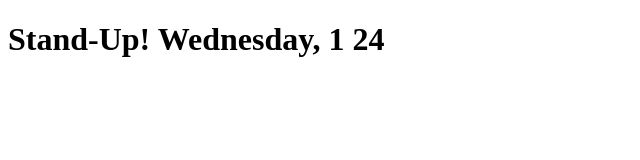
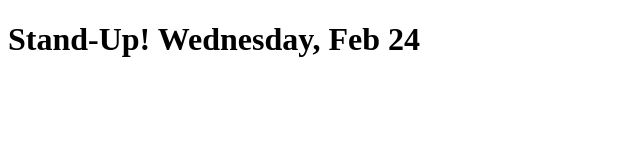
Before and after one commit to ChrisGitmed/stand-up-assistant, a React app: page / in a window 1280 px wide. Shown: the top 160 px of the page, without its empty margins (0-640 px from the left). Built offline with nearby package versions, Linux system fonts and the light colour scheme; the HTML template or start-up script is replaced by a standard one.

Commit message:
Added a function to convert the month into a string

```diff
--- a/src/title.jsx
+++ b/src/title.jsx
@@ -3,7 +3,7 @@ import React from 'react';
 export default function Title() {
 
     function getDayInString(dayInNum) {
-        switch (dayInNum) {
+        switch(dayInNum) {
             case 0:
                 return 'Sunday';
             case 1:
@@ -21,10 +21,38 @@ export default function Title() {
         }
     }
 
+    function getMonthInString(monthInNum) {
+        switch(monthInNum) {
+            case 0:
+                return 'Jan';
+            case 1:
+                return 'Feb';
+            case 2:
+                return 'Mar';
+            case 3:
+                return 'Apr';
+            case 4:
+                return 'May';
+            case 5:
+                return 'June';
+            case 6:
+                return 'July';
+            case 7:
+                return 'Aug';
+            case 8:
+                return 'Sep';
+            case 9:
+                return 'Oct';
+            case 10:
+                return 'Nov';
+            case 11:
+                return 'Dec';
+        }
+    }
     const date = new Date();
     const day = getDayInString(date.getDay());
-
-    const today = `${day}, ${date.getMonth()} ${date.getDate()}`
+    const month = getMonthInString(date.getMonth());
+    const today = `${day}, ${month} ${date.getDate()}`
     return (
         <div>
             <h1 className="title">Stand-Up! {today}</h1>
```
